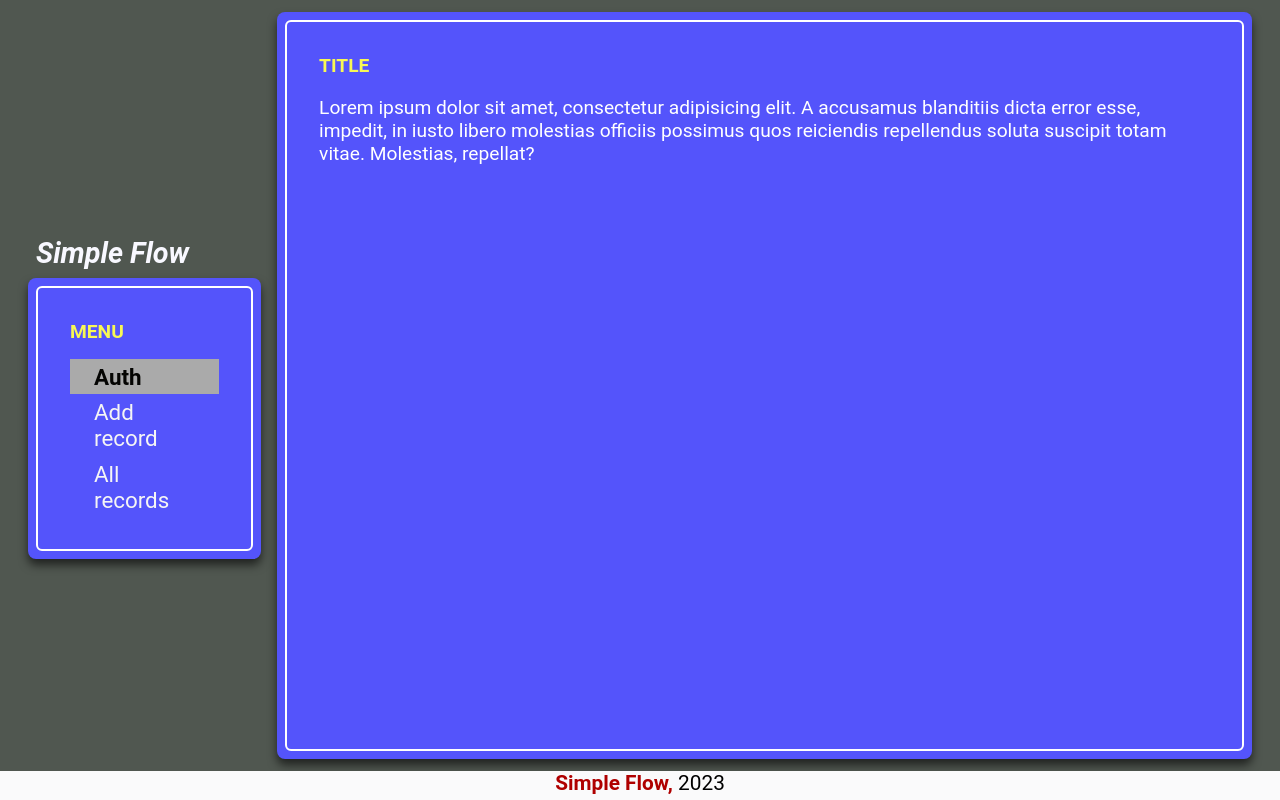
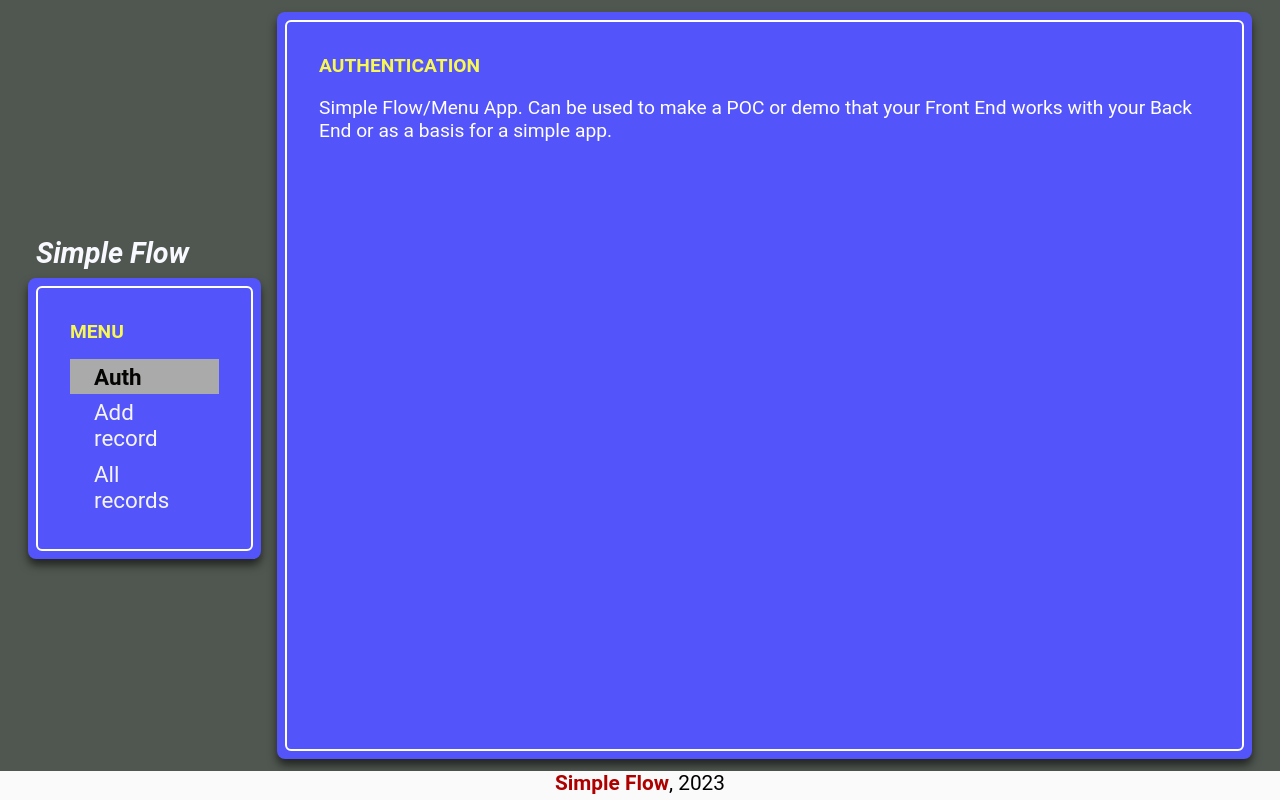
Before and after one commit to ArtuGit/Vue-Simple-Flow, a Vue app: page / in a window 1280 px wide. Built offline with nearby package versions, Linux system fonts and the light colour scheme.

Commit message:
Config Store

```diff
--- a/src/components/Footer.vue
+++ b/src/components/Footer.vue
@@ -1,11 +1,13 @@
-<script setup lang="ts"></script>
+<script setup lang="ts">
+import { useConfigStore } from '@/stores/config'
+
+const store = useConfigStore()
+const { appName } = store
+</script>
 
 <template>
   <footer>
-    <p>
-      Simple Flow,
-      <span id="year">2023</span>
-    </p>
+    <p>{{ appName }}<span id="year">, 2023</span></p>
   </footer>
 </template>
 
--- a/src/components/Sidebar.vue
+++ b/src/components/Sidebar.vue
@@ -1,10 +1,14 @@
 <script setup lang="ts">
 import Menu from './Menu.vue'
+import { useConfigStore } from '@/stores/config'
+
+const store = useConfigStore()
+const { appName } = store
 </script>
 
 <template>
   <div id="sidebar">
-    <h1>Simple Flow</h1>
+    <h1>{{ appName }}</h1>
     <Menu />
   </div>
 </template>
--- /dev/null
+++ b/src/stores/config.ts
@@ -0,0 +1,10 @@
+import { defineStore } from 'pinia'
+import { ref } from 'vue'
+
+export const useConfigStore = defineStore('counter', () => {
+  const appName = ref('Simple Flow')
+  const appDescription = ref(
+    'Simple Flow/Menu App. Can be used to make a POC or demo that your Front End works with your Back End or as a basis for a simple app.'
+  )
+  return { appName, appDescription }
+})
--- a/src/views/FirstPageView.vue
+++ b/src/views/FirstPageView.vue
@@ -1,13 +1,14 @@
-<script setup lang="ts"></script>
+<script setup lang="ts">
+import { useConfigStore } from '@/stores/config'
+
+const store = useConfigStore()
+const { appDescription } = store
+</script>
 
 <template>
   <main class="content-block">
-    <h2>Title</h2>
-    <p>
-      Lorem ipsum dolor sit amet, consectetur adipisicing elit. A accusamus blanditiis dicta error
-      esse, impedit, in iusto libero molestias officiis possimus quos reiciendis repellendus soluta
-      suscipit totam vitae. Molestias, repellat?
-    </p>
+    <h2>Authentication</h2>
+    <p>{{ appDescription }}</p>
   </main>
 </template>
 
```
